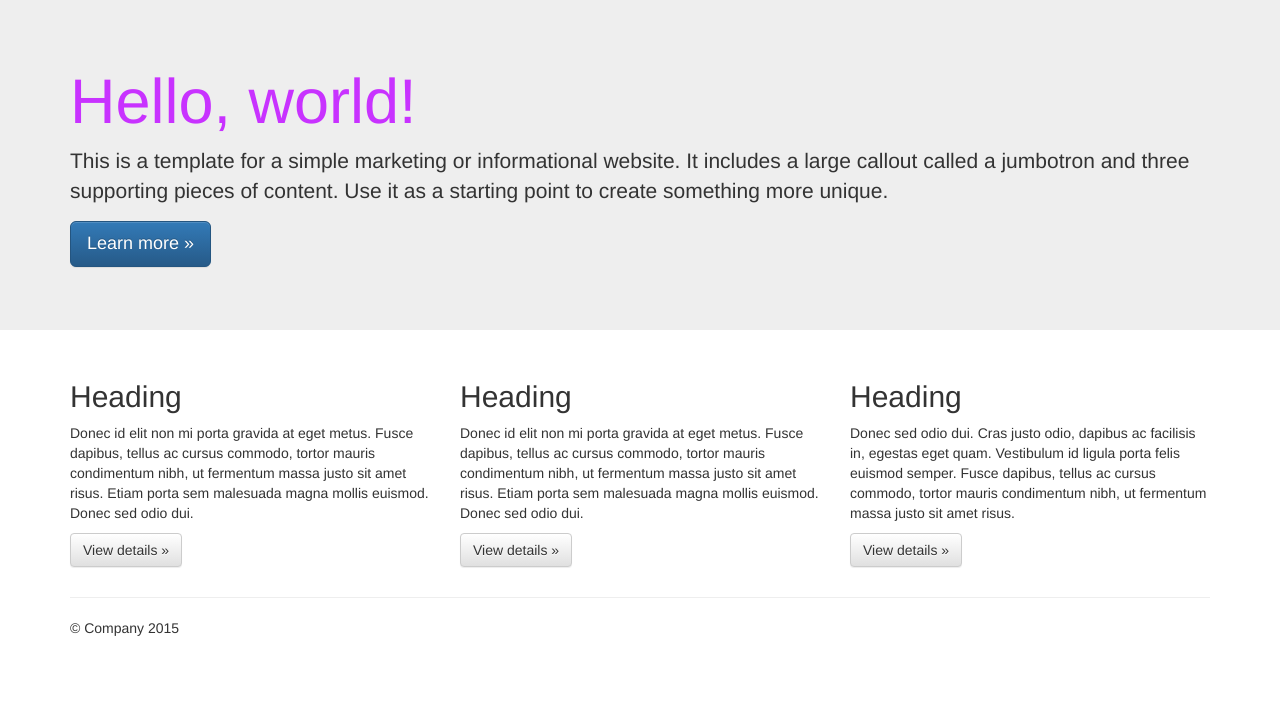
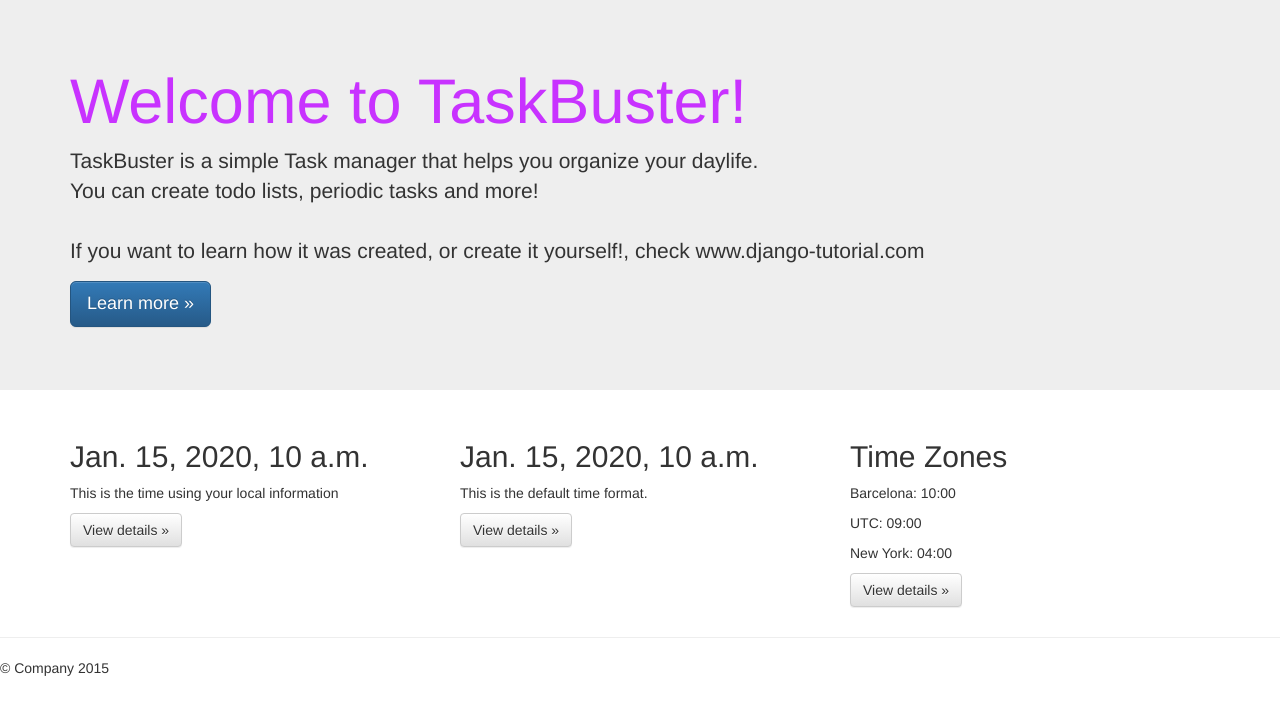
Before and after one commit to Koshai/taskbuster_project_tut, a Django app: template taskbuster/templates/taskbuster/index.html in a window 1280 px wide. Shown: the part 51-766 px from the top of the page. Run offline with Django 3.2, Linux system fonts and the light colour scheme; the template is opened without the code that fills it: most values are stand-ins (such as "Sample title", 1, 10 or a date in 2020); some libraries are stand-ins or nearby versions.

Commit message:
Internationalization and localization

```diff
--- a/taskbuster/templates/base.html
+++ b/taskbuster/templates/base.html
@@ -8,6 +8,8 @@
         <meta charset="utf-8">
         <meta http-equiv="X-UA-Compatible" content="IE=edge,chrome=1">
         <title>{% block head_title %}{% endblock %}</title>
+        <link rel="shortcut icon" href="{% static 'favicon.ico' %}"
+  type="image/x-icon">
         <meta name="description" content="">
         <meta name="viewport" content="width=device-width, initial-scale=1">
 
@@ -22,11 +24,14 @@
         <link rel="stylesheet" href="{% static 'css/main.css' %}">
 
         <script src="{% static 'js/vendor/modernizr-2.8.3-respond-1.4.2.min.js' %}"></script>
+        {% block head_css %}{% endblock %}
+        {% block head_javascript %}{% endblock %}
     </head>
     <body>
         <!--[if lt IE 8]>
             <p class="browserupgrade">You are using an <strong>outdated</strong> browser. Please <a href="http://browsehappy.com/">upgrade your browser</a> to improve your experience.</p>
         <![endif]-->
+    {% block navbar %}
     <nav class="navbar navbar-inverse navbar-fixed-top" role="navigation">
       <div class="container">
         <div class="navbar-header">
@@ -51,35 +56,9 @@
         </div><!--/.navbar-collapse -->
       </div>
     </nav>
+    {% endblock %}
 
-    <!-- Main jumbotron for a primary marketing message or call to action -->
-    <div class="jumbotron">
-      <div class="container">
-        <h1>Hello, world!</h1>
-        <p>This is a template for a simple marketing or informational website. It includes a large callout called a jumbotron and three supporting pieces of content. Use it as a starting point to create something more unique.</p>
-        <p><a class="btn btn-primary btn-lg" href="#" role="button">Learn more &raquo;</a></p>
-      </div>
-    </div>
-
-    <div class="container">
-      <!-- Example row of columns -->
-      <div class="row">
-        <div class="col-md-4">
-          <h2>Heading</h2>
-          <p>Donec id elit non mi porta gravida at eget metus. Fusce dapibus, tellus ac cursus commodo, tortor mauris condimentum nibh, ut fermentum massa justo sit amet risus. Etiam porta sem malesuada magna mollis euismod. Donec sed odio dui. </p>
-          <p><a class="btn btn-default" href="#" role="button">View details &raquo;</a></p>
-        </div>
-        <div class="col-md-4">
-          <h2>Heading</h2>
-          <p>Donec id elit non mi porta gravida at eget metus. Fusce dapibus, tellus ac cursus commodo, tortor mauris condimentum nibh, ut fermentum massa justo sit amet risus. Etiam porta sem malesuada magna mollis euismod. Donec sed odio dui. </p>
-          <p><a class="btn btn-default" href="#" role="button">View details &raquo;</a></p>
-       </div>
-        <div class="col-md-4">
-          <h2>Heading</h2>
-          <p>Donec sed odio dui. Cras justo odio, dapibus ac facilisis in, egestas eget quam. Vestibulum id ligula porta felis euismod semper. Fusce dapibus, tellus ac cursus commodo, tortor mauris condimentum nibh, ut fermentum massa justo sit amet risus.</p>
-          <p><a class="btn btn-default" href="#" role="button">View details &raquo;</a></p>
-        </div>
-      </div>
+    {% block content %}{% endblock %}
 
       <hr>
 
@@ -102,5 +81,6 @@
             r.parentNode.insertBefore(e,r)}(window,document,'script','ga'));
             ga('create','UA-XXXXX-X','auto');ga('send','pageview');
         </script>
+        {% block footer_javascript %}{% endblock %}
     </body>
 </html>
--- a/taskbuster/templates/taskbuster/index.html
+++ b/taskbuster/templates/taskbuster/index.html
@@ -1,2 +1,40 @@
 {% extends "base.html" %}
+{% load i18n %}
+{% load l10n %}
+{% load tz %}
 {% block head_title %}TaskBuster Django Tutorial{% endblock %}
+
+{% block content %}
+    <!-- Main jumbotron for a primary marketing message or call to action -->
+    <div class="jumbotron">
+      <div class="container">
+        <h1>{% trans "Welcome to TaskBuster!"%}</h1>
+        <p>{% blocktrans %}TaskBuster is a simple Task manager that helps you organize your daylife. </br> You can create todo lists, periodic tasks and more! </br></br> If you want to learn how it was created, or create it yourself!, check www.django-tutorial.com{% endblocktrans %}</p>
+        <p><a class="btn btn-primary btn-lg" href="#" role="button">Learn more &raquo;</a></p>
+      </div>
+    </div>
+
+    <div class="container">
+      <!-- Example row of columns -->
+      <div class="row">
+        <div class="col-md-4">
+      		<h2 id="local-date">{{today}}</h2>
+      		<p>This is the time using your local information </p>
+      		<p><a class="btn btn-default" href="#" role="button">View details &raquo;</a></p>
+		</div>
+		<div class="col-md-4">
+      		<h2 id="non-local-date">{{today|unlocalize}}</h2>
+      		<p>This is the default time format.</p>
+      		<p><a class="btn btn-default" href="#" role="button">View details &raquo;</a></p>
+		</div>
+		<div class="col-md-4">
+    		<h2>Time Zones</h2>
+    		<p> Barcelona: <span id="time-tz">{{now|time:"H:i"}}</span></p>
+    		<p> UTC: <span id="time-utc">{{now|utc|time:"H:i"}}</span></p>
+    		<p> New York: <span id="time-ny">
+           {{now|timezone:"America/New_York"|time:"H:i"}}</span></p>
+    		<p><a class="btn btn-default" href="#" role="button">View details &raquo;</a></p>
+		</div>
+      </div>
+    </div>
+{% endblock %}
--- a/taskbuster/urls.py
+++ b/taskbuster/urls.py
@@ -1,12 +1,14 @@
 from django.conf.urls import include, url
 from django.contrib import admin
-from .views import home
+from django.conf.urls.i18n import i18n_patterns
+from .views import home, home_files
 
 urlpatterns = [
-    # Examples:
-    # url(r'^$', 'taskbuster.views.home', name='home'),
-    # url(r'^blog/', include('blog.urls')),
+    url(r'^(?P<filename>(robots.txt)|(humans.txt))$',
+        home_files, name='home-files'),
+]
 
+urlpatterns += i18n_patterns(
+    url(r'^$', home, name='home'),
     url(r'^admin/', include(admin.site.urls)),
-    url(r'^$', home, name='home'),
-]
+)
```
Also changed, not shown: functional_tests/test_all_users.py (+37 -0 lines), requirements.txt (+2 -66 lines), taskbuster/settings/base.py (+15 -1 lines), taskbuster/test.py (+7 -4 lines), taskbuster/views.py (+7 -1 lines), taskbuster/locale/ca/LC_MESSAGES/django.po (added), 5 other files.
